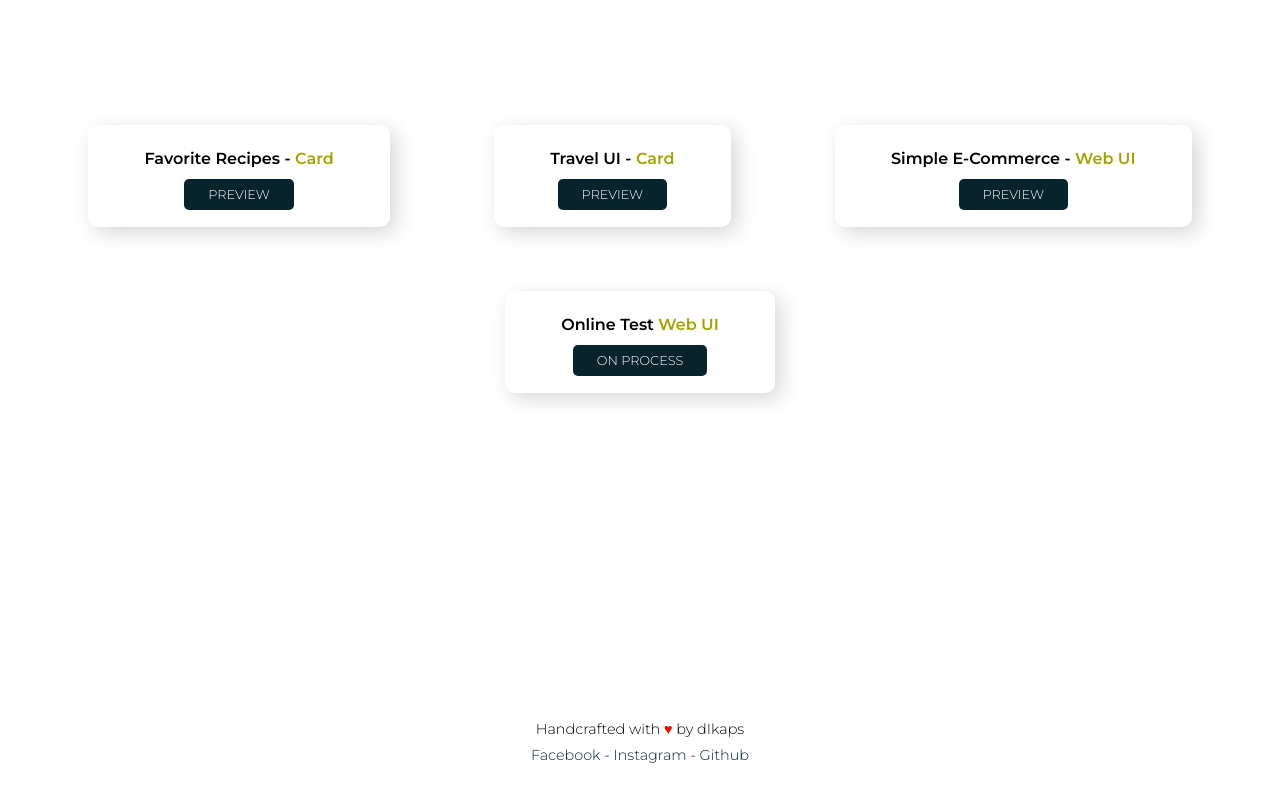
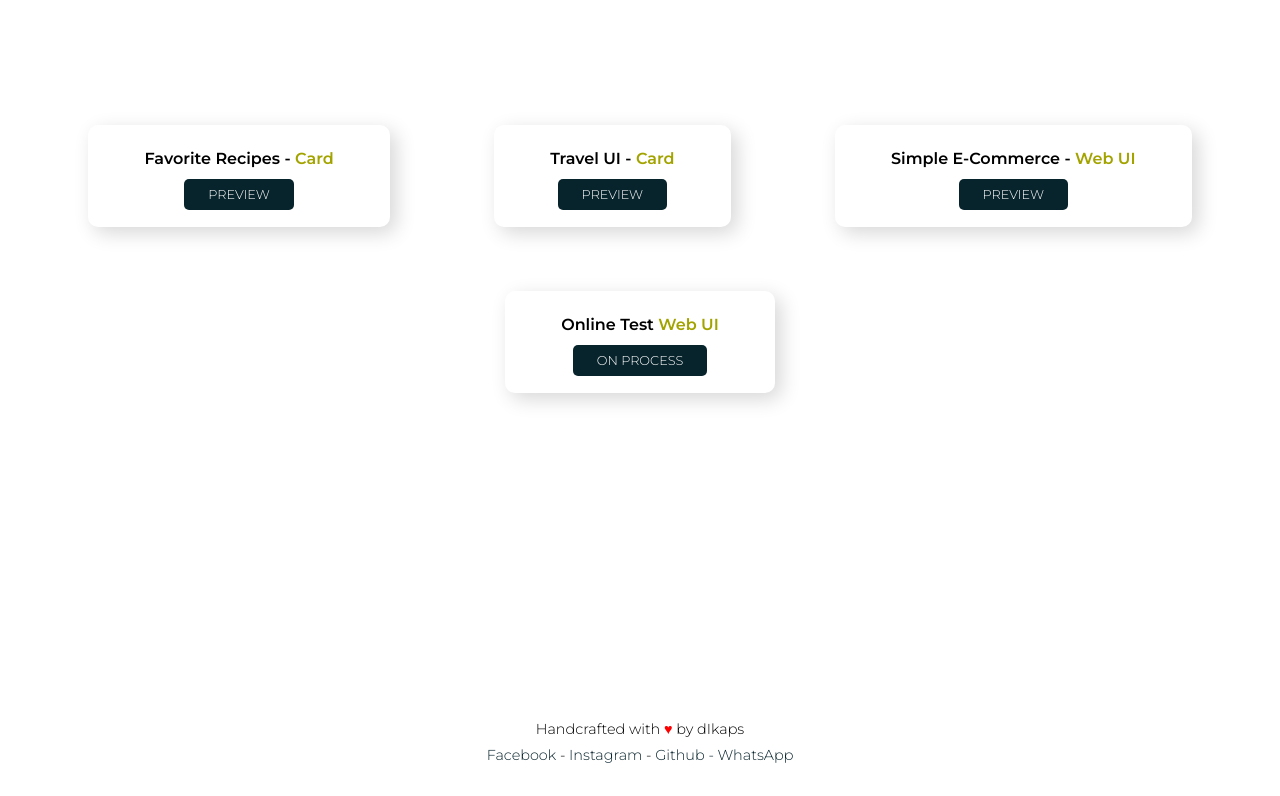
Before and after one commit to andikaPs/andikaPs.github.io, a plain HTML site: page index.html in a window 1280 px wide. Shown: the part 888-1684 px from the top of the page. Drawn offline with Linux system fonts and the light colour scheme.

Commit message:
update footer

```diff
--- a/index.html
+++ b/index.html
@@ -61,7 +61,8 @@
       <p>Handcrafted with <span>♥</span> by dIkaps</p>
       <p>
         <a href="https://facebook.com/andika.sidiq.3/" target="_blank">Facebook</a> - <a href="https://www.instagram.com/_dikaps_/" target="_blank">Instagram</a> -
-        <a href="https://github.com/andikaPs" target="_blank">Github</a>
+        <a href="https://github.com/andikaPs" target="_blank">Github -</a>
+        <a href="https://wa.me/6285321874357/?text=Halo Andika Permana Sidiq" target="_blank">WhatsApp</a>
       </p>
     </footer>
   </body>
```
